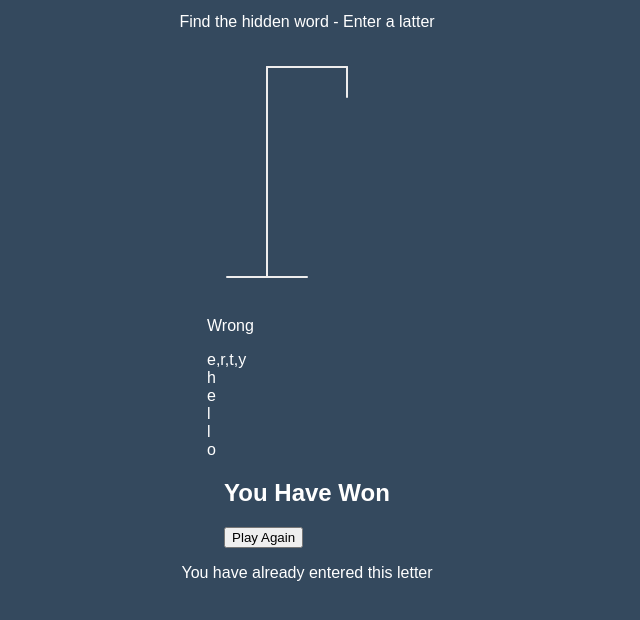
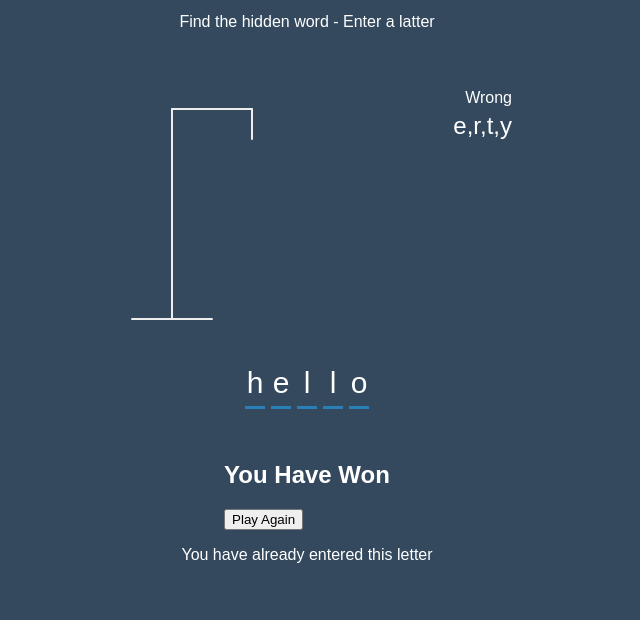
Before and after one commit to tayyab203/Hangman, a plain HTML site: page index.html in a window 1280 px wide. Shown: the part 60-680 px from the top of the page, without its empty margins (333-973 px from the left). Drawn offline with Linux system fonts and the light colour scheme.

Commit message:
commit 3

```diff
--- a/style.css
+++ b/style.css
@@ -18,6 +18,14 @@ h1 {
     margin: 20px 0 0;
 }
 
+.game-container {
+    padding: 20px 30px;
+    position: relative;
+    margin: auto;
+    height: 350px;
+    width: 450px;
+}
+
 .figure-container {
     fill:transparent;
     stroke-width: 4px;
@@ -26,3 +34,39 @@ h1 {
 .figure-part {
     display: none;
 }
+
+.wrong-letters-container {
+    position: absolute;
+    top: 20px;
+    right: 20px;
+    display: flex;
+    flex-direction: column;
+    text-align: right;
+}
+
+.wrong-letters-container p {
+    margin: 0 0 5px;
+}
+
+.wrong-letters-container span {
+    font-size: 24px;
+}
+
+.word {
+    display: flex;
+    position: absolute;
+    bottom: 10px;
+    left: 50%;
+    transform: translateX(-50%);
+}
+
+.letter {
+    border-bottom: 3px solid #2980b9;
+    display: inline-flex;
+    font-size: 30px;
+    align-items: center;
+    justify-content: center;
+    margin: 0 3px;
+    height: 50px;
+    width: 20px;
+}
```
